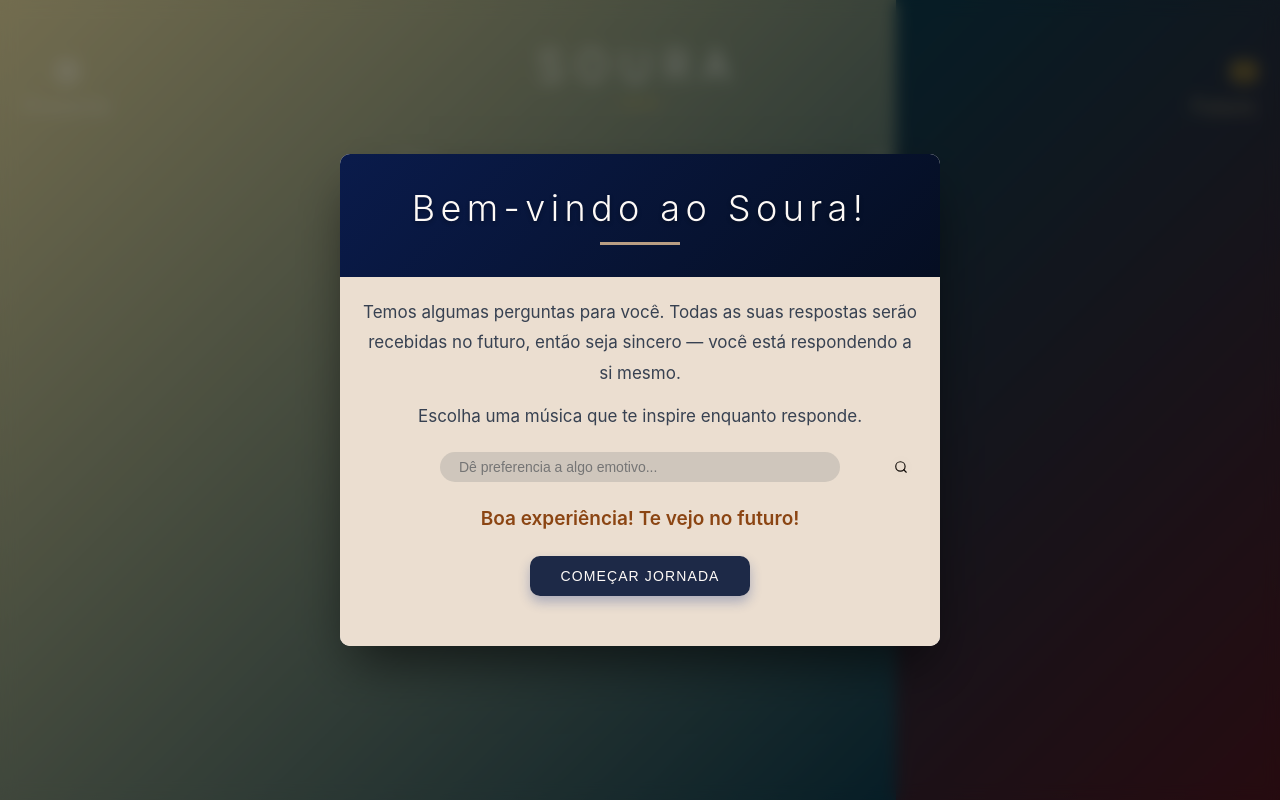
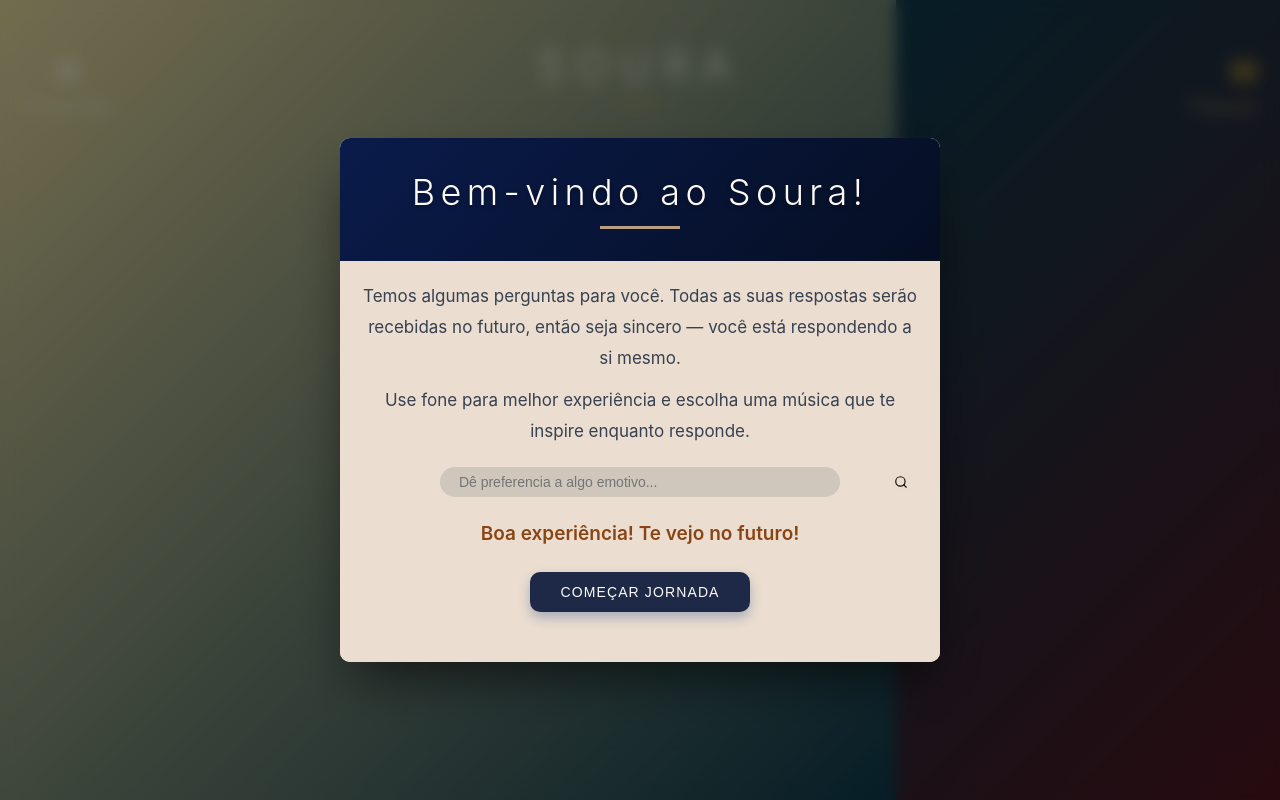
Before and after one commit to skycavalcant/soura, a React (Vite) app in the folder frontend-vite/: page / in a window 1280 px wide. Built offline with nearby package versions, Linux system fonts and the light colour scheme; the HTML template or start-up script is replaced by a standard one.

Commit message:
Update TimeCapsule.jsx

```diff
--- a/frontend-vite/src/components/TimeCapsule.jsx
+++ b/frontend-vite/src/components/TimeCapsule.jsx
@@ -163,7 +163,7 @@ const WelcomeModal = ({ isOpen, onClose, onSelectVideo }) => {
               então seja sincero — você está respondendo a si mesmo.
             </p>
             <p style={{ margin: '0px 10px 20px' }}>
-              Escolha uma música que te inspire enquanto responde.
+              Use fone para melhor experiência e escolha uma música que te inspire enquanto responde.
             </p>
 
             <div style={{ position: 'relative', width: 'center', marginBottom: '20px' }}>
```
